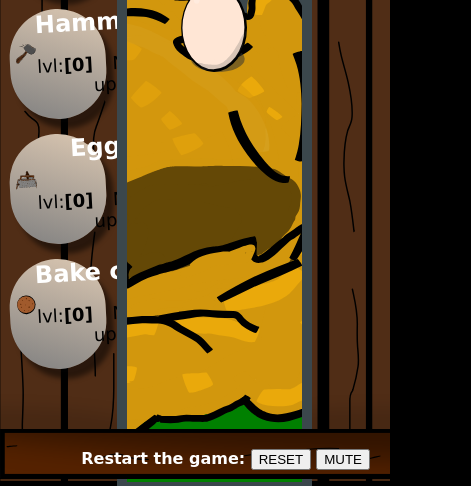
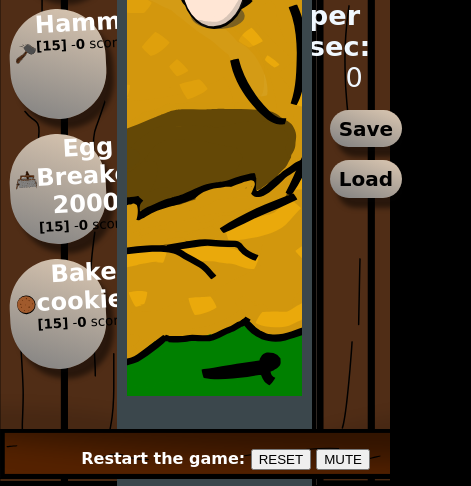
Before and after one commit to krycha99/EggClicker, a plain HTML site: page index.html in a window 390 px wide. Shown: the part 365-851 px from the top of the page, 471 px wide, since content can reach past the window. Drawn offline with Linux system fonts and the light colour scheme; a web font is replaced by a local one.

Commit message:
done more responsive

```diff
--- a/css/test.css
+++ b/css/test.css
@@ -109,9 +109,10 @@ footer .right{
     background-color: #3b474cff;
     background-size: cover;
     background-position: 70%;
+    margin-right: 5px;
     background-repeat: no-repeat;
+    width:100%;
     height: 98%;
-     margin-top: 20px;
      text-align: center;
  }
   #clicker {
@@ -156,6 +157,9 @@ footer .right{
   border-radius: 55px;
   border : 0;
 }
+.upgrade-btn div {
+ flex-wrap: wrap;
+}
 .upgrade-btn:hover {
   transform: scale(1.04) ;
 }
@@ -177,12 +181,17 @@ footer .right{
 
 }
 .description {
-  font-size: 16px;
+  flex-wrap: wrap;
+  font-size: 1.5rem;
   float: left;
 }
 .upgradeLvlinfo{
   float: left;
   font-size: 18px;
+}
+.upgradeLvlinfo2{
+  float: left;
+  display: none;
 }
 .costInfo{
   float: left;
@@ -197,9 +206,9 @@ footer .right{
   .loading1 {
     display: none;
   }
-  .saveBtn{
+  /* .saveBtn{
     display: none;
-  }
+  } */
   .hide {
     display: none;
   }
@@ -209,17 +218,29 @@ footer .right{
   .upgrade-btn{
     display: flex;
   }
+  .upgrade-btn br{
+    display: none;
+  }
   .upgradeLvlinfo{
-    display: flex;
+    display: none;
+  }
+  .upgradeLvlinfo2{
+    display: initial;
   }
   .upgradeTxt{
     display: none;
   }
-  .row {
+  /* .row {
+    width: 50%;
+  } */
+  .column {
     width: 50%;
   }
-  .column {
-    width: 50%;
+  .nest{
+    height:  89%;
+  }
+  .description {
+    display: none;
   }
 }
 @media screen and (max-width: 600px) {
@@ -271,11 +292,9 @@ footer .right{
 }
 
 /* -----------------------------------------------css------------------------------------------------------------ */
-* {
-    box-sizing: border-box;
-  }
 
   .column {
+    flex-wrap: wrap;
     float: left;
     width: 30%;
     padding: 10px;
@@ -294,27 +313,28 @@ footer .right{
     height: 89%;
   }
   .column3 {
-    float: left;
+    margin-top: -0.1rem;
+    flex-wrap: wrap;
+    float:right;
     width: 20%;
-    padding: 10px;
     height: 89%;
     color: aliceblue;
     background-image: url("../images/bg/panel2.svg");
     background-size: cover;
-    background-position: 70%;
     background-repeat: no-repeat;
     background-color:black;
-    text-align: center;
+    background-position: 0.2rem;
+    justify-content: center;
   }
 
   .saveBtn {
-    margin-top: 450px;
+    margin-top: .8rem;
     margin-right: 2px;
     font-family: 'Poor Story', cursive;
     font-size: 20px;
     box-shadow: 7px 10px 5px  rgba(1, 1, 1, 0.5);
     background: linear-gradient(20deg, grey, #dcc8b2);
-    width:20%;
+    width:4.5rem;
     height: 5%;
     border-radius: 25px;
     border : 0
@@ -328,8 +348,7 @@ footer .right{
   }
 
   .row:after {
-    content: "";
-    display: table;
+    display: flexbox;
     clear: both;
   }
 
@@ -338,10 +357,30 @@ footer .right{
     width: 50px;
 
   }
+  .column3 div {
+    justify-content: center;
+    margin-left: 25%;
+  }
+  .column3 button{
+    position: relative;
+  }
+  .column3 .btnDiv{
+    margin-left: 23%;
+    margin-top: 5%;
+    position: static;
+  }
+  .column3 span{
+    justify-content: center;
+  }
   .stats{
-    font-size: 30px;
-     align-items: center;
-      margin-right: 40%;
+    display: flex;
+    flex-wrap: wrap;
+    justify-content:center;
+    margin-right: 25%;
+    font-size: 1.7rem;
       margin-top: 5%;
-      margin-bottom: 5%;
   }
+
+  * {
+    box-sizing: border-box;
+  }
--- a/index.html
+++ b/index.html
@@ -32,6 +32,7 @@
                   <br></br>
                   <div class="description">Increase cursor amount</div> <br>
                   <div class="upgradeLvlinfo">lvl: <b>[<span id="cursorLvl">15</span>]</b> Next upgrade: -<b><span id="cursorCost">0</span></b> score</div>
+                  <div class="upgradeLvlinfo2"> <b>[<span id="cursorLvl">15</span>]</b> -<b><span id="cursorCost">0</span></b> score</div>
                 </div>
             </button>
 
@@ -42,6 +43,7 @@
                     <br></br>
                     <div class="description">Rock smashes the egg every sec</div> <br>
                     <div class="upgradeLvlinfo">lvl: <b>[<span id="rockLvl">15</span>]</b> Next upgrade: -<b><span id="rockCost">0</span></b> score</div>
+                    <div class="upgradeLvlinfo2"> <b>[<span id="rockLvl">15</span>]</b> -<b><span id="rockCost">0</span></b> score</div>
                 </div>
                 <div class="loading1" id="l2"><div class="line"></div></div>
             </button>
@@ -53,6 +55,7 @@
                     <br></br>
                     <div class="description">Heavy hammer smashes egg every 20 sec</div> <br>
                     <div class="upgradeLvlinfo">lvl: <b>[<span id="hammerLvl">15</span>]</b> Next upgrade: -<b><span id="hammerCost">0</span></b> score</div>
+                    <div class="upgradeLvlinfo2"> <b>[<span id="hammerLvl">15</span>]</b> -<b><span id="hammerCost">0</span></b> score</div>
                 </div>
                 <div class="loading1" id="l3"><div class="line2"></div></div>
             </button>
@@ -64,6 +67,7 @@
                     <br></br>
                     <div class="description">Gives score per min and additional yolk </div> <br>
                     <div class="upgradeLvlinfo">lvl: <b>[<span id="ebLvl">15</span>]</b> Next upgrade: -<b><span id="ebCost">0</span></b> score</div>
+                    <div class="upgradeLvlinfo2"> <b>[<span id="ebLvl">15</span>]</b> -<b><span id="ebCost">0</span></b> score</div>
                 </div>
                 <div class="loading1" id="l4"><div class="line3"></div></div>
             </button>
@@ -75,6 +79,7 @@
                     <br></br>
                     <div class="description">Bake cookie from your yolks!</div> <br>
                     <div class="upgradeLvlinfo">lvl: <b>[<span id="cookies">15</span>]</b> Next upgrade: -<b><span id="bakeCost">0</span></b> yolks</div>
+                    <div class="upgradeLvlinfo2"> <b>[<span id="cookies">15</span>]</b> -<b><span id="bakeCost">0</span></b> score</div>
                 </div>
                 </button>
             </div>
@@ -88,19 +93,21 @@
             <div class="column3">
                 <div class="stats">
                     <img src="images/yolk.svg" class="icons">
-                    <span  style="position: absolute; margin-top: 5px;"><b> Yolks: <span id="yolks">0</span></b></span>
+                    <span ></span><b> Yolks: <span style="margin-left: 27%;" id="yolks">0</span></b>
                 </div>
                 <div class="stats">
                     <img src="images/upgrades/cookie.svg" class="icons">
-                    <span  style="position: absolute; margin-top: 5px;"><b> Cookies: <span id="cookiesR">0</span></b></span>
+                    <span></span><b> Cookies: <span style="margin-left: 31%;" id="cookiesR">0</span></b>
                 </div>
-                <div class="stats">
-                    <span style="position: absolute; margin-top: 5px; margin-right: 10px;"><b> Score per sec: </b></span>
-                    <br><br>
-                    <span style="margin-left: 130px;" id="sps"><b>0</b></span>
+                <div class="stats" style="margin-left: 25%;">
+                    <b style="margin-left: 5%;"> Score per sec: </b>
+                    <span style="margin-left: 16%;" id="sps"><b>0</b></span>
                 </div>
-            <button class="saveBtn" onclick="save()"><b>Save</b></button>
-            <button class="saveBtn" onclick="load()"><b>Load</b></button>
+                <div class="btnDiv" >
+                    <button class="saveBtn" onclick="save()"><b>Save</b></button>
+                    <button class="saveBtn"  onclick="load()"><b>Load</b></button>
+                </div>
+
             </div>
         </div>
      </main>
```
